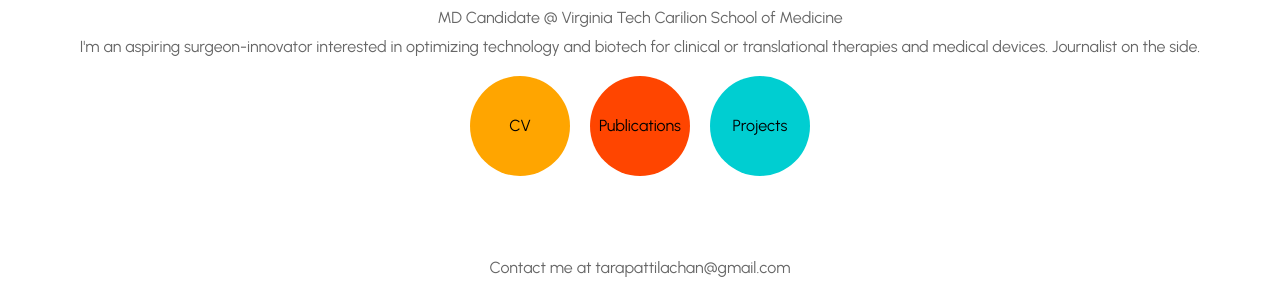
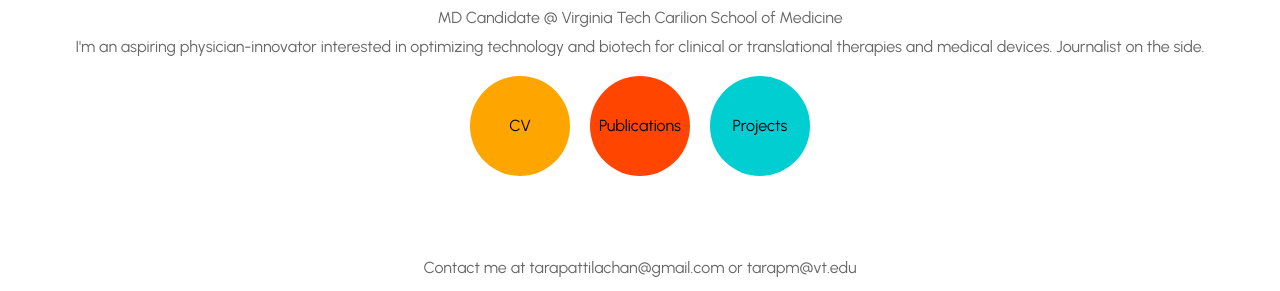
Before and after one commit to taramenon/taramenon.github.io, a plain HTML site: page index.html in a window 1280 px wide. Shown: the part 322-613 px from the top of the page. Drawn offline with Linux system fonts and the light colour scheme.

Commit message:
Update index.html

```diff
--- a/index.html
+++ b/index.html
@@ -35,7 +35,7 @@
             <div class="intro-text">
                 <h1>Hi, I'm Tara P. Menon.</h1>
                 <p>MD Candidate @ Virginia Tech Carilion School of Medicine</p>
-                <p>I'm an aspiring surgeon-innovator interested in optimizing technology and biotech for clinical or translational therapies and medical devices. Journalist on the side.</p>
+                <p>I'm an aspiring physician-innovator interested in optimizing technology and biotech for clinical or translational therapies and medical devices. Journalist on the side.</p>
                 <div class="buttons">
                     <a href="CVTaraPattilachan_5-30.pdf" class="btn cv" target="_blank">CV</a>
                     <a href="publications.html" class="btn publications">Publications</a>
@@ -45,7 +45,7 @@
         </section>
     </main>
     <footer>
-        <p>Contact me at <a href="mailto:tarapattilachan@gmail.com">tarapattilachan@gmail.com</a></p>
+        <p>Contact me at <a href="mailto:tarapattilachan@gmail.com">tarapattilachan@gmail.com or tarapm@vt.edu</a></p>
         <div class="social-media">
             <a href="https://x.com/tmenon12" target="_blank"><img src="twitter-icon.png" alt="Twitter"></a>
             <a href="https://www.instagram.com/taramenons/" target="_blank"><img src="instagram-icon.png" alt="Instagram"></a>
```
